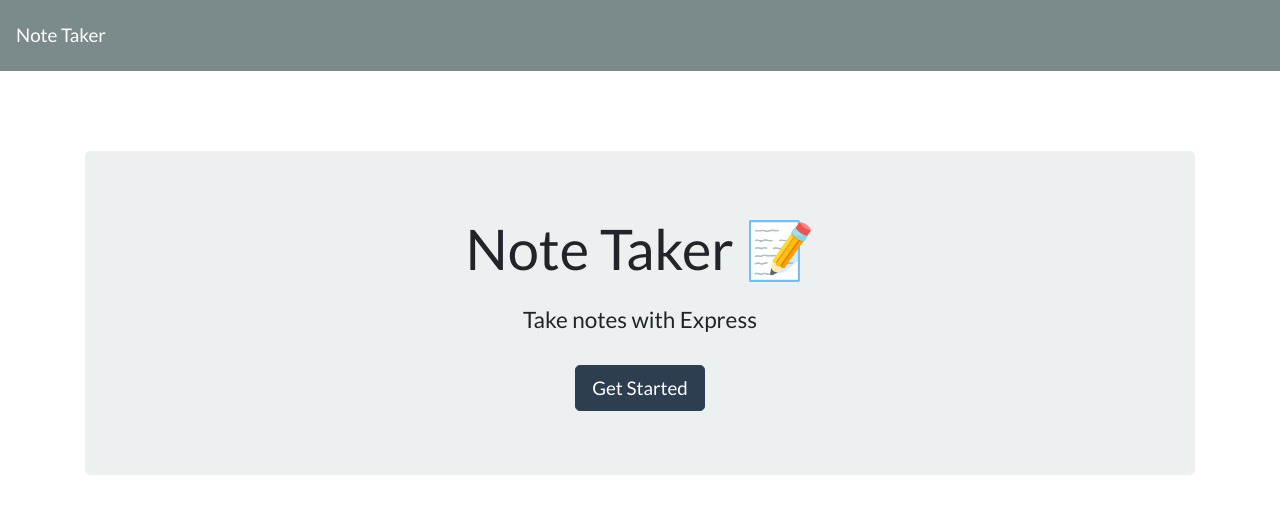
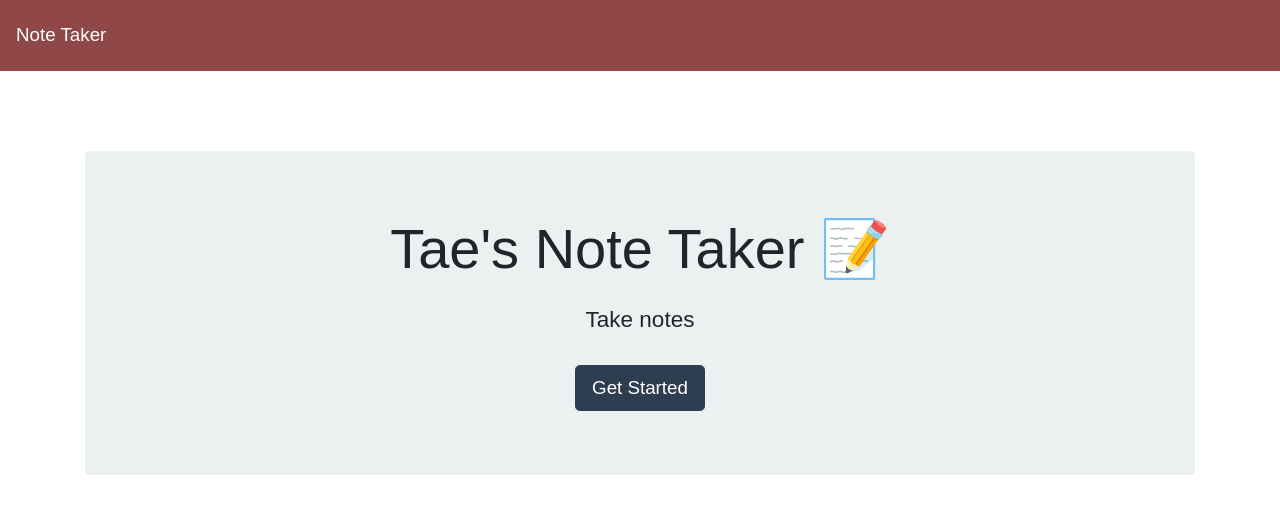
Before and after one commit to jfrancis268/Tae-s-Note-Taker, a website: page public/index.html in a window 1280 px wide. Drawn offline with nearby package versions, Linux system fonts and the light colour scheme; no server answers.

Commit message:
added stylesheet to index html

```diff
--- a/public/index.html
+++ b/public/index.html
@@ -7,6 +7,7 @@
   <meta http-equiv="X-UA-Compatible" content="ie=edge">
   <title>Note Taker</title>
   <link rel="stylesheet" href="https://cdnjs.cloudflare.com/ajax/libs/bootswatch/4.1.3/flatly/bootstrap.min.css" />
+  <link rel="stylesheet" href="/assets/css/styles.css" />
 </head>
 
 <body>
@@ -16,8 +17,8 @@
   </nav>
   <div class="container">
     <div style="margin-top: 80px;" class="jumbotron text-center">
-      <h1 class="display-4">Note Taker <span role="img" aria-label="Memo">📝</span></h1>
-      <h4 class="mt-4">Take notes with Express</h4>
+      <h1 class="display-4">Tae's Note Taker <span role="img" aria-label="Memo">📝</span></h1>
+      <h4 class="mt-4">Take notes</h4>
       <a class="btn btn-primary btn-lg mt-4" href="/notes" role="button">Get Started</a>
     </div>
   </div>
```
